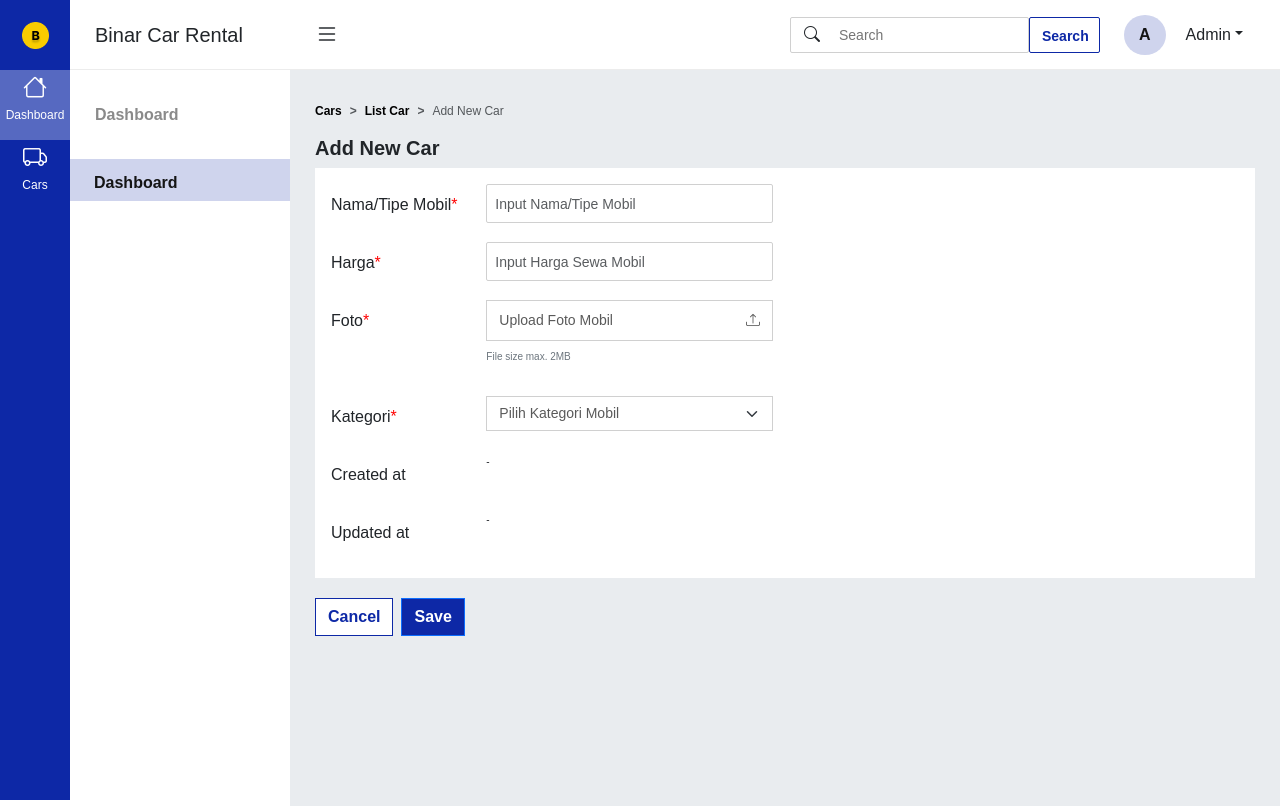
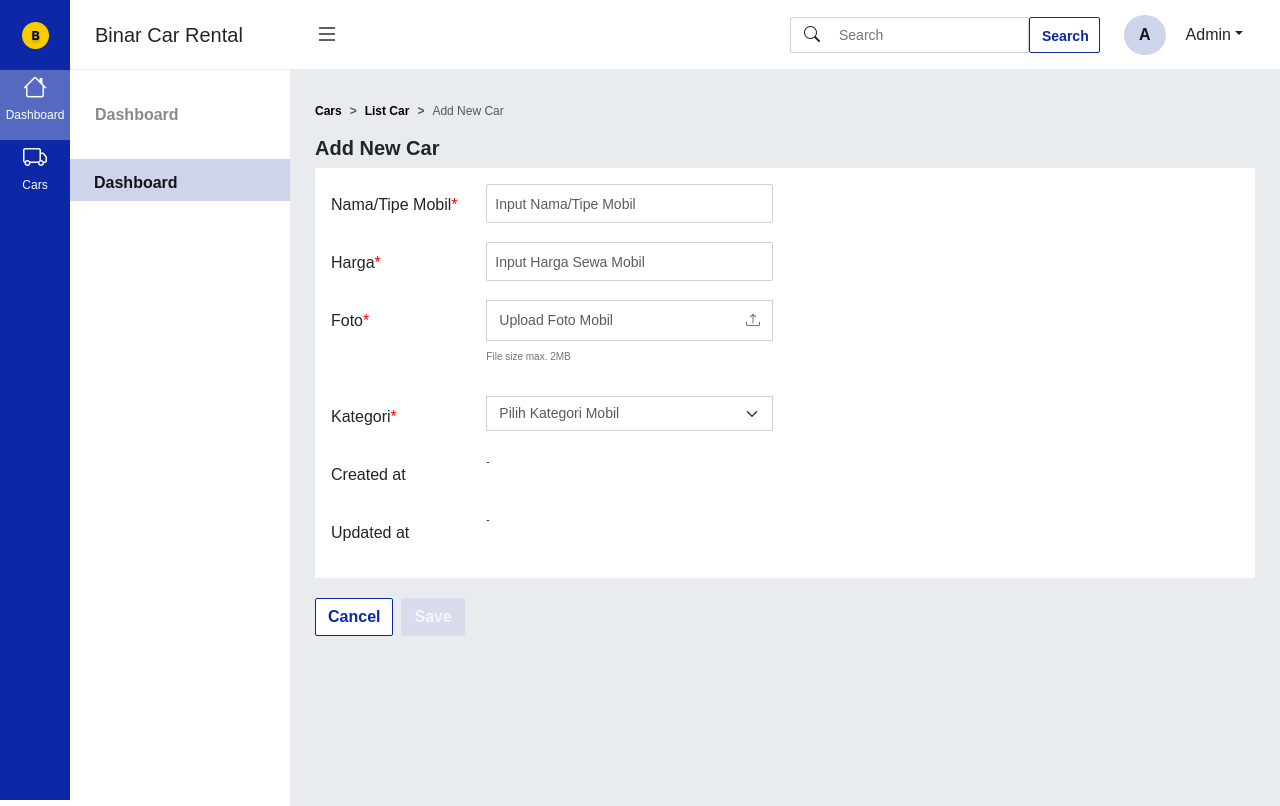
Before and after one commit to apridew/admin-car-rental-react, a React (Vite) app: page /add-car in a window 1280 px wide. Built offline with nearby package versions, Linux system fonts and the light colour scheme; sample sign-in values are in the browser's storage.

Commit message:
fix negative logic for add and edit car pages

```diff
--- a/src/index.css
+++ b/src/index.css
@@ -27,3 +27,11 @@
 a {
   text-decoration: none !important;
 }
+
+input[type="number"]::-webkit-inner-spin-button,
+input[type="number"]::-webkit-outer-spin-button {
+  -webkit-appearance: none;
+  -moz-appearance: none;
+  appearance: none;
+  margin: 0;
+}
--- a/src/pages/AddCarPage/index.jsx
+++ b/src/pages/AddCarPage/index.jsx
@@ -1,7 +1,7 @@
 import Navbar from "../../components/Navbar";
 import { Breadcrumb, Col, Row, Form, Button } from "react-bootstrap";
 import "./style.css";
-import { useState } from "react";
+import { useEffect, useState } from "react";
 import { Link, useNavigate } from "react-router-dom";
 import axios from "axios";
 import { useDispatch } from "react-redux";
@@ -9,6 +9,8 @@ import { TYPES } from "../../redux/type";
 const AddCarPage = () => {
   const navigate = useNavigate();
   const dispatch = useDispatch();
+  const [isSave, setIsSave] = useState(false);
+  const [isFormEdited, setIsFormEdited] = useState(false);
 
   const [form, setForm] = useState({
     name: "",
@@ -18,6 +20,11 @@ const AddCarPage = () => {
 
   const [image, setImage] = useState(null);
   const [nameImage, setNameImage] = useState("");
+  useEffect(() => {
+    !(form.name && form.category && form.price && image)
+      ? setIsFormEdited(false)
+      : setIsFormEdited(true);
+  }, [form.name, form.category, form.price, image]);
 
   const handleChange = (event) => {
     const { name, value } = event.target;
@@ -32,9 +39,10 @@ const AddCarPage = () => {
     setImage(uploadedImage);
     setNameImage(uploadedImage.name);
   };
-  const handleSubmit = () => {
+
+  const handleSubmit = async () => {
     const token = localStorage.getItem("accesToken");
-
+    setIsSave(true);
     const config = {
       headers: {
         access_token: token,
@@ -47,15 +55,16 @@ const AddCarPage = () => {
     formData.append("category", form.category);
     formData.append("image", image);
 
-    axios
-      .post(
+    try {
+      const res = await axios.post(
         "https://api-car-rental.binaracademy.org/admin/car",
         formData,
         config
-      )
-      .then((res) => {
+      );
       console.log(res);
+      setTimeout(() => {
         navigate("/cars");
+      }, 500);
       dispatch({
         type: TYPES.IS_SUBMIT,
         payload: {
@@ -70,8 +79,9 @@ const AddCarPage = () => {
           },
         });
       }, 2000);
-      })
-      .catch((err) => console.log(err));
+    } catch (error) {
+      console.log(error.response.data);
+    }
   };
 
   return (
@@ -109,7 +119,7 @@ const AddCarPage = () => {
                   <Col lg={4}>
                     <Form.Control
                       size="lg"
-                      type="text"
+                      type="number"
                       placeholder="Input Harga Sewa Mobil"
                       onChange={handleChange}
                       name="price"
@@ -177,21 +187,28 @@ const AddCarPage = () => {
                 </Row>
               </div>
             </div>
-            <div className="button-submit ">
+            <div className="button-submit">
               <Link to={"/cars"}>
                 <Button
                   variant="outline-primary"
-                  className="cancel me-2 fw-bold rounded-0 bg-white"
+                  className="cancel me-2 fw-bold bg-white"
                 >
                   Cancel
                 </Button>
               </Link>
               <Button
-                className="save fw-bold rounded-0"
+                className="save fw-bold"
                 style={{ backgroundColor: "#0D28A6" }}
                 onClick={handleSubmit}
+                disabled={!isFormEdited || isSave}
               >
-                Save
+                {isSave ? (
+                  <div className="spinner-border cars" role="status">
+                    <span className="visually-hidden"></span>
+                  </div>
+                ) : (
+                  "Save"
+                )}
               </Button>
             </div>
           </>
--- a/src/pages/AddCarPage/style.css
+++ b/src/pages/AddCarPage/style.css
@@ -60,14 +60,18 @@
 }
 
 .button-submit {
-  position: absolute;
-  bottom: 4%;
+  position: relative;
+  top: 20px;
+}
+
+.button-submit .save,
+.button-submit .cancel {
+  border-radius: 2px !important;
 }
 
 .button-submit .cancel {
   color: var(--DarkBlue04);
   background: transparent;
-  border-radius: 2px;
 
   &:hover {
     border-color: var(--AlertDanger) !important;
@@ -81,3 +85,14 @@
   background: var(--LimeGreen04) !important;
   border-radius: 2px;
 }
+
+.save:disabled {
+  background-color: var(--DarkBlue01) !important;
+  border-color: var(--DarkBlue01) !important;
+}
+
+.spinner-border.cars {
+  --bs-spinner-width: 1rem;
+  --bs-spinner-height: 1rem;
+  margin: 2px 16px;
+}
--- a/src/pages/EditCarPage/index.jsx
+++ b/src/pages/EditCarPage/index.jsx
@@ -4,11 +4,12 @@ import "./style.css";
 import { useEffect, useState } from "react";
 import { Link, useNavigate, useParams } from "react-router-dom";
 import axios from "axios";
-import { useDispatch } from "react-redux";
+import { useDispatch, useSelector } from "react-redux";
 import { TYPES } from "../../redux/type";
 import { updateCar } from "../../helpers/apis";
 const EditCarPage = () => {
   const { isLoading } = useSelector((state) => state.carsReducer);
+  const [isSave, setIsSave] = useState(false);
   const navigate = useNavigate();
   const dispatch = useDispatch();
   const param = useParams();
@@ -59,7 +60,7 @@ const EditCarPage = () => {
     }
   };
 
-  const handleSubmit = () => {
+  const handleSubmit = async () => {
     const token = localStorage.getItem("accesToken");
 
     const config = {
@@ -74,15 +75,17 @@ const EditCarPage = () => {
     formData.append("category", form.category);
     formData.append("image", image);
 
-    axios
-      .put(
+    try {
+      const res = await axios.put(
         `https://api-car-rental.binaracademy.org/admin/car/${param.id}`,
         formData,
         config
-      )
-      .then((res) => {
+      );
       console.log(res);
+      setIsSave(true);
+      setTimeout(() => {
         navigate("/cars");
+      }, 500);
       dispatch({
         type: TYPES.IS_SUBMIT,
         payload: {
@@ -97,8 +100,9 @@ const EditCarPage = () => {
           },
         });
       }, 2000);
-      })
-      .catch((err) => console.log(err));
+    } catch (error) {
+      console.log(error.response.data);
+    }
   };
 
   const carDetail = async () => {
@@ -161,7 +165,7 @@ const EditCarPage = () => {
                       <Col lg={4}>
                         <Form.Control
                           size="lg"
-                          type="text"
+                          type="number"
                           placeholder="Input Harga Sewa Mobil"
                           onChange={handleChange}
                           name="price"
@@ -216,7 +220,9 @@ const EditCarPage = () => {
                             name="category"
                             value={form.category}
                           >
-                            <option value="">Pilih Kategori Mobil</option>
+                            <option disabled value="">
+                              Pilih Kategori Mobil
+                            </option>
                             <option value="small">2 - 4 orang</option>
                             <option value="medium">4 - 6 orang</option>
                             <option value="large">6 - 8 orang</option>
@@ -246,18 +252,24 @@ const EditCarPage = () => {
                   <Link to={"/cars"}>
                     <Button
                       variant="outline-primary"
-                      className="cancel me-2 fw-bold rounded-0 bg-white"
+                      className="cancel me-2 fw-bold bg-white"
                     >
                       Cancel
                     </Button>
                   </Link>
                   <Button
-                    className="save fw-bold rounded-0"
+                    className="save fw-bold"
                     style={{ backgroundColor: "#0D28A6" }}
                     onClick={handleSubmit}
-                    disabled={!isFormEdited}
+                    disabled={!isFormEdited || isSave}
                   >
-                    Save
+                    {isSave ? (
+                      <div className="spinner-border cars" role="status">
+                        <span className="visually-hidden"></span>
+                      </div>
+                    ) : (
+                      "Save"
+                    )}
                   </Button>
                 </div>
               </div>
--- a/src/pages/EditCarPage/style.css
+++ b/src/pages/EditCarPage/style.css
@@ -62,31 +62,3 @@
 .imageLabel {
   overflow: hidden;
 }
-
-.button-submit {
-  position: relative;
-  top: 20px;
-}
-
-.button-submit .cancel {
-  color: var(--DarkBlue04);
-  background: transparent;
-  border-radius: 2px;
-
-  &:hover {
-    border-color: var(--AlertDanger) !important;
-    color: var(--AlertDanger) !important;
-    background: var(--Neutral01) !important;
-  }
-}
-
-.button-submit .save:hover {
-  border-color: var(--LimeGreen04);
-  background: var(--LimeGreen04) !important;
-  border-radius: 2px;
-}
-
-.save:disabled {
-  background-color: var(--DarkBlue01) !important;
-  border-color: var(--DarkBlue01) !important;
-}
```
Lines whose indentation alone changed are shown as unchanged.
